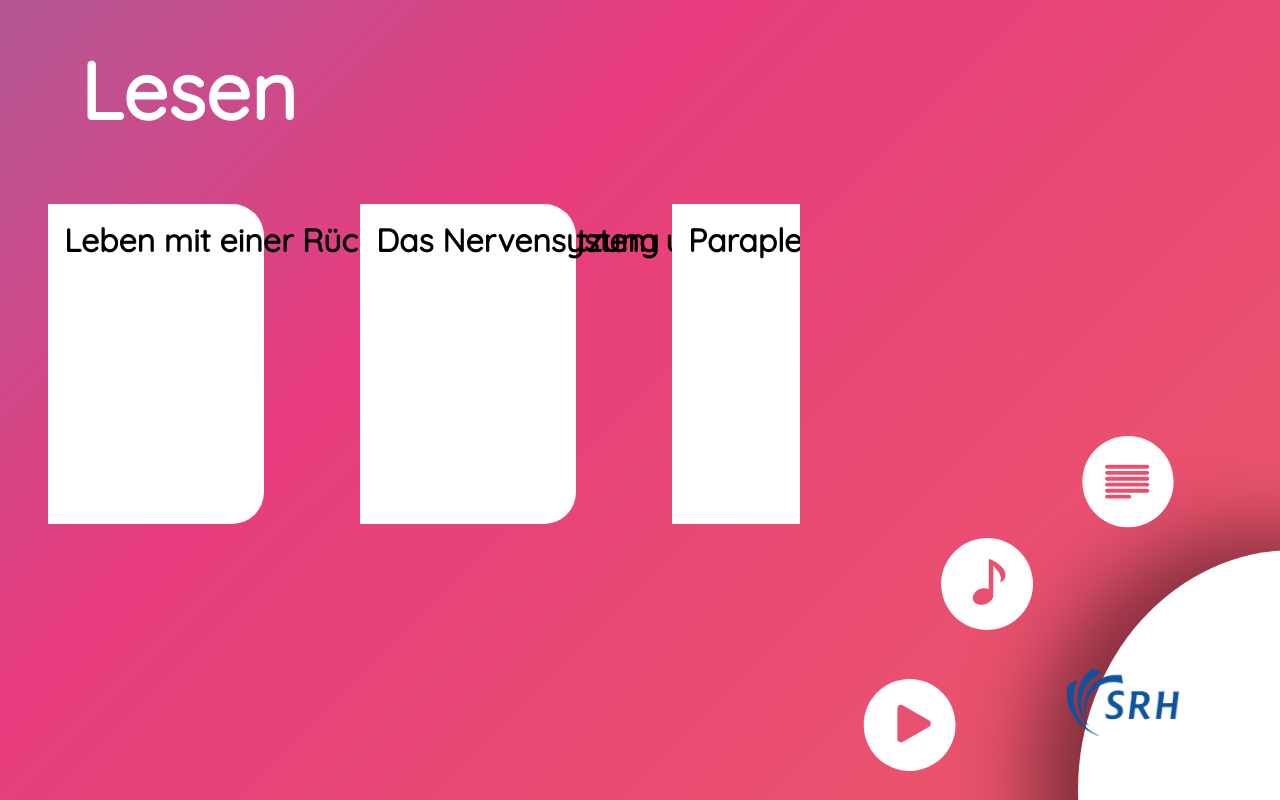
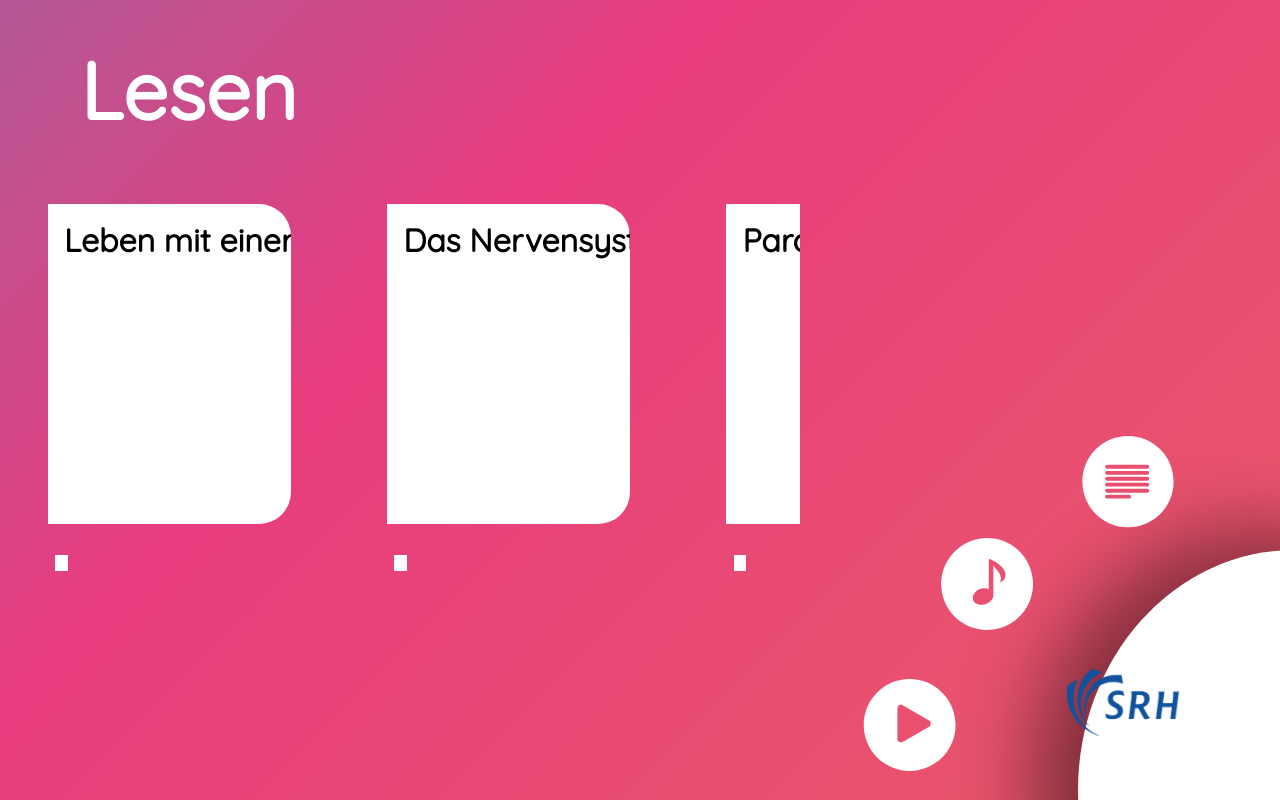
Before and after one commit to Momaritti/gera-srh, an Angular app: page /text in a window 1280 px wide. Built offline with nearby package versions, Linux system fonts and the light colour scheme; data requests are answered from the project's data file.

Commit message:
added readband on the notebook

```diff
--- a/src/app/read/read.component.html
+++ b/src/app/read/read.component.html
@@ -11,9 +11,11 @@
     <div class="box-container">
     <ul>
       <li (click)="onSelect( text )" *ngFor="let text of results" [routerLink]="['item', text.id]">
-
+        <div class="article-styles">
         <h2>{{text.title}}</h2>
+        </div>
         <h3>{{text.id}}</h3>
+        <div class="ribbon"></div>
       </li>
 
       <!--
--- a/src/app/read/read.component.sass
+++ b/src/app/read/read.component.sass
@@ -9,14 +9,28 @@
     color: #000
 
 
+
     &:hover
       cursor: pointer
       color: $background-color
 
 .container li
-  width: 9%
+
   height: 320px
   float: left
   background-color: #FFFFFF
   border-bottom-right-radius: 2em
   border-top-right-radius: 2em
+
+.article-styles
+  width: 19vw
+  height: 30vh
+  h2
+  overflow: hidden
+
+.ribbon
+  width: 1vw
+  height: 2vh
+  margin-left: 3%
+  background-color: #FFFFFF
+  margin-top: 25%
```
